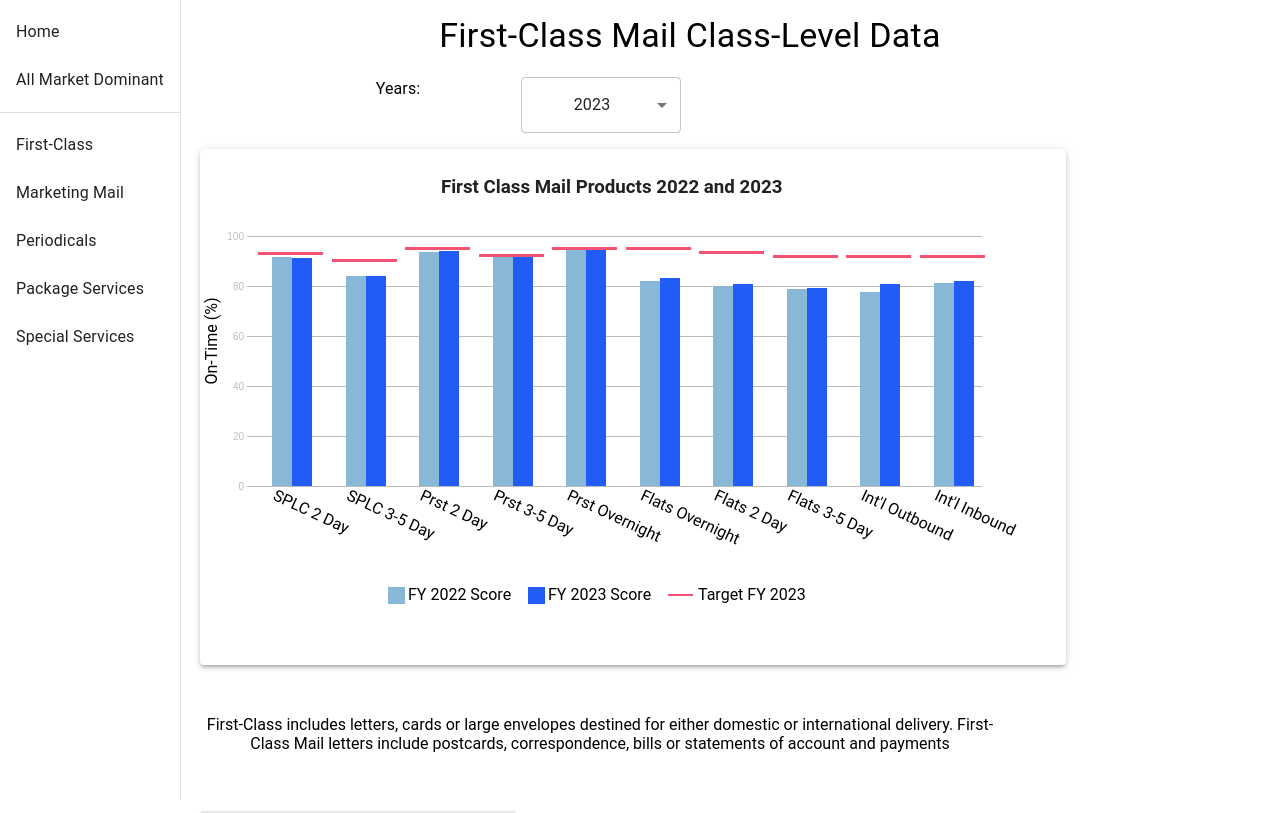
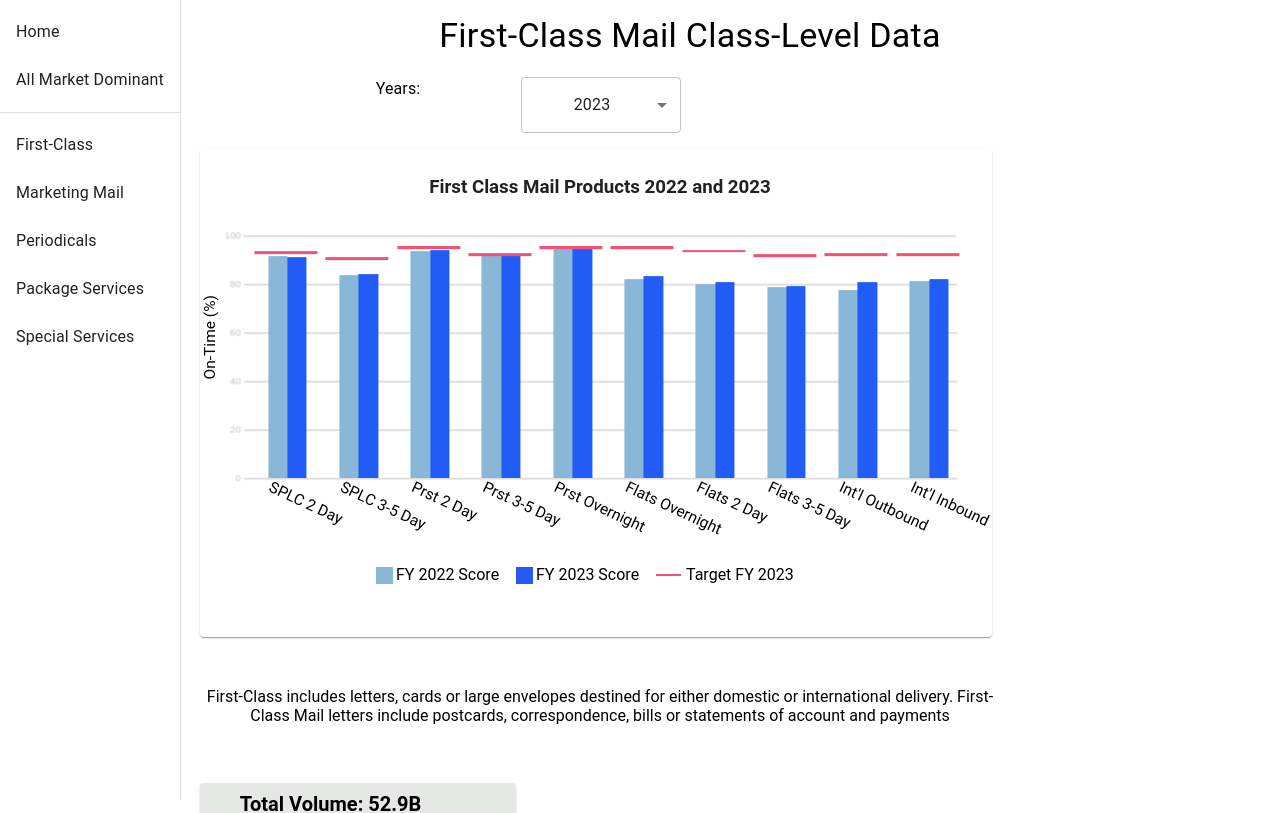
Before and after one commit to matt-ashford/matt-ashford.github.io, a React (Create React App) app: page /first-class in a window 1280 px wide. Shown: the top 813 px of the page. Built offline with nearby package versions, Linux system fonts and the light colour scheme.

Commit message:
fixing error with target years

```diff
--- a/src/App.js
+++ b/src/App.js
@@ -7,7 +7,7 @@ import { AllMarketDominant } from "./mailClassComponents/AllMarketDominant";
 
 import { HomePage } from "./mailClassComponents/HomePage";
 import { ProductPage } from "./mailClassComponents/ProductPage";
-import { MailClassPage } from "./mailClassComponents/MailClassPage";
+import { MailClassPage } from "./mailClassComponents/MailClassPage/MailClassPage";
 
 import { Route, Switch, BrowserRouter } from "react-router-dom";
 import Drawer from "./Drawer";
--- a/src/DashComponents/ClassGraphSingleYear/ClassLevelGraph.jsx
+++ b/src/DashComponents/ClassGraphSingleYear/ClassLevelGraph.jsx
@@ -34,6 +34,7 @@ import { drawProductNames } from "./DrawProductNames";
 import { drawYaxisText } from "./DrawYaxisText";
 import { drawTicks } from "./DrawTicks";
 import { sortPropData } from "./SortPropData";
+import styles from "./classGraph.module.css";
 
 export const ClassGraphSingleYear = (props) => {
   const { propData, mailClass, selectedYear } = props;
@@ -74,9 +75,6 @@ export const ClassGraphSingleYear = (props) => {
   }, [isHoveringProductText]);
 
   useEffect(() => {
-    // setPropDataNotNull(propData.filter((row) => row.target !== null));
-    // setPopDataSorted(sortPropData(propDataNotNull));
-
     removeGraphicalElements();
 
     drawBars(drawBarsParams);
@@ -255,15 +253,18 @@ export const ClassGraphSingleYear = (props) => {
 
   return (
     <>
-      <div style={{ marginLeft: "-5%" }}>
+      <div className={styles.classGraphContainer}>
         <ClassGraphTitle mailClass={mailClass} selectedYear={selectedYear} />
         <svg
+          className={styles.classGraphsvg}
           // onMouseMove={mouseMoveSvg}
           onMouseEnter={mouseEnterSvg}
           onMouseLeave={mouseExitSvg}
           shapeRendering="crispEdges"
           id={svgId}
-          height={rotateProductNames ? 350 : 330}
+          // height={rotateProductNames ? 350 : 330}
+          // height={rotateProductNames ? 330 : 310}
+          height={rotateProductNames ? 330 : 300}
           width={graphWidth}
         ></svg>
 
--- a/src/DashComponents/ClassGraphSingleYear/SortPropData.js
+++ b/src/DashComponents/ClassGraphSingleYear/SortPropData.js
@@ -38,12 +38,22 @@ export const sortPropData = (inputData) => {
 
   let inputDataWithOrder = inputData_sortProp;
 
-  let rez = inputDataWithOrder;
+  let sortedData = inputDataWithOrder;
 
-  rez = sortByClass(mailClass, inputData_sortProp, allClassOrders);
+  sortedData = sortByClass(mailClass, inputData_sortProp, allClassOrders);
 
-  return rez;
+  let g = applyRecentTargets(sortedData);
+  console.log(g);
+
+  return sortedData;
 };
+
+function applyRecentTargets(inputData) {
+  let latestYear = inputData.reduce((soFar, row) => {
+    return Math.max(soFar, row.fy);
+  }, 0);
+  return latestYear;
+}
 
 function sortByClass(className, inputData_sortProp, allClassOrders) {
   let sortedData = inputData_sortProp;
--- a/src/DashComponents/ClassGraphSingleYear/classGraph.module.css
+++ b/src/DashComponents/ClassGraphSingleYear/classGraph.module.css
@@ -1,3 +1,18 @@
+.classGraphContainer {
+  /* margin-left: 1%; */
+  /* width: fit-content; */
+  /* height: 20rem; */
+  /* overflow: hidden; */
+  /* height:  */
+  /* padding-bottom: -10rem; */
+}
+
+.classGraphsvg {
+  transform: scale(0.97);
+  transform-origin: 0 0;
+  /* margin-bottom: -5rem; */
+}
+
 .classGraphTooltip {
   position: relative;
   background: lightsteelblue;
@@ -7,7 +22,7 @@
   padding-bottom: 8px;
   font-weight: bolder;
   font-size: 14px;
-  font-family: roboto;
+  /* font-family: roboto; */
   border: 1px solid black;
   box-shadow: 5px 5px 0px hsla(0, 1%, 37%, 0.329);
 }
--- a/src/mailClassComponents/MailClassPage.jsx
+++ b/src/mailClassComponents/MailClassPage/MailClassPage.jsx
@@ -1,27 +1,28 @@
 import Paper from "@material-ui/core/Paper";
 import Grid from "@material-ui/core/Grid";
 import Typography from "@material-ui/core/Typography";
-import volData from "../Data/volume.json";
+import volData from "../../Data/volume.json";
 import { useEffect, useState } from "react";
 // import annualData from "../Data/annualData.json";
-import ClassGraphSingleYear from "../DashComponents/ClassGraphSingleYear/ClassLevelGraph";
-import ProductCountTableData from "../DashComponents/UIBits/productCountTable/ProductCountTable";
-import VolumeChange from "../DashComponents/VolumeChange";
-import ProductDropdown from "../DashComponents/ProductDropdown";
-import YearDropdown from "../DashComponents/UIBits/YearDropdown";
-import ProductPage from "./ProductPage";
+import ClassGraphSingleYear from "../../DashComponents/ClassGraphSingleYear/ClassLevelGraph";
+import ProductCountTableData from "../../DashComponents/UIBits/productCountTable/ProductCountTable";
+import VolumeChange from "../../DashComponents/VolumeChange";
+import ProductDropdown from "../../DashComponents/ProductDropdown";
+import YearDropdown from "../../DashComponents/UIBits/YearDropdown";
+import ProductPage from "../ProductPage";
 
-import DownloadButton from "../DashComponents/DownloadButton";
+import DownloadButton from "../../DashComponents/DownloadButton";
 
-import { lightGrey, useStyles_ClassPage } from "../Design/MyTheme";
-import { graphWidth } from "../Design/graphDimensions";
-import Footer from "./Footer";
+import { lightGrey, useStyles_ClassPage } from "../../Design/MyTheme";
+import { graphWidth } from "../../Design/graphDimensions";
+import Footer from "../Footer";
 
-import MailClassDef from "../DashComponents/MailClassDef";
+import MailClassDef from "../../DashComponents/MailClassDef";
 
-import { joinDataWithProdKey } from "../DataManipulation/join";
-import { filterAnnualComparison } from "../DataManipulation/filterAnnualComparison";
-import annDat from "../Data/annual - Updated.json";
+import { joinDataWithProdKey } from "../../DataManipulation/join";
+import { filterAnnualComparison } from "../../DataManipulation/filterAnnualComparison";
+import annDat from "../../Data/annual - Updated.json";
+import styles from "./MailClassPageStyles.module.css";
 
 export const MailClassPage = (props) => {
   const { mailClassName } = props;
@@ -99,10 +100,11 @@ export const MailClassPage = (props) => {
             </Grid> */}
 
             <Paper
-              className={classes.graphDivFirstClass}
-              elevation={3}
-              width={graphWidth}
+              // className={classes.graphDivFirstClass}
+              // elevation={3}
+              className={styles.classGraphPaper}
             >
+              <div className={styles.classGraphOuterContainer}>
                 <ClassGraphSingleYear
                   propData={filterAnnualComparison(
                     mailClassName,
@@ -112,6 +114,7 @@ export const MailClassPage = (props) => {
                   mailClass={mailClassName}
                   selectedYear={selectedYear}
                 />
+              </div>
             </Paper>
 
             <MailClassDef mailClass={mailClassName} />
--- /dev/null
+++ b/src/mailClassComponents/MailClassPage/MailClassPageStyles.module.css
@@ -0,0 +1,9 @@
+.classGraphOuterContainer {
+  height: 30rem !important;
+  width: 50rem;
+  padding-top: 0.5rem;
+}
+
+.classGraphPaper {
+  /* width: 60rem; */
+}
```
Lines whose indentation alone changed are shown as unchanged.
